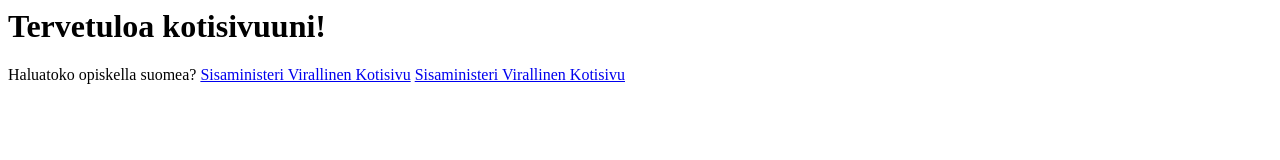
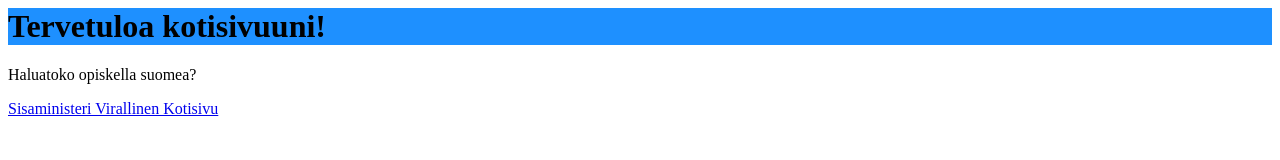
Before and after one commit to LiuTsing/liutsing.github.io, a plain HTML site: page index.html in a window 1280 px wide. Drawn offline with Linux system fonts and the light colour scheme.

Commit message:
index.html

```diff
--- a/index.html
+++ b/index.html
@@ -1,7 +1,5 @@
-<h1>Tervetuloa kotisivuuni!</h1>
+<h1 style="background-color:DodgerBlue;">Tervetuloa kotisivuuni!</h1>
 
-Haluatoko opiskella suomea?
+<p>Haluatoko opiskella suomea?</p>
 
 <a href="https://www.intermin.fi">Sisaministeri Virallinen Kotisivu</a>
-
-<a href="https://www.intermin.fi">Sisaministeri Virallinen Kotisivu</a>
```
